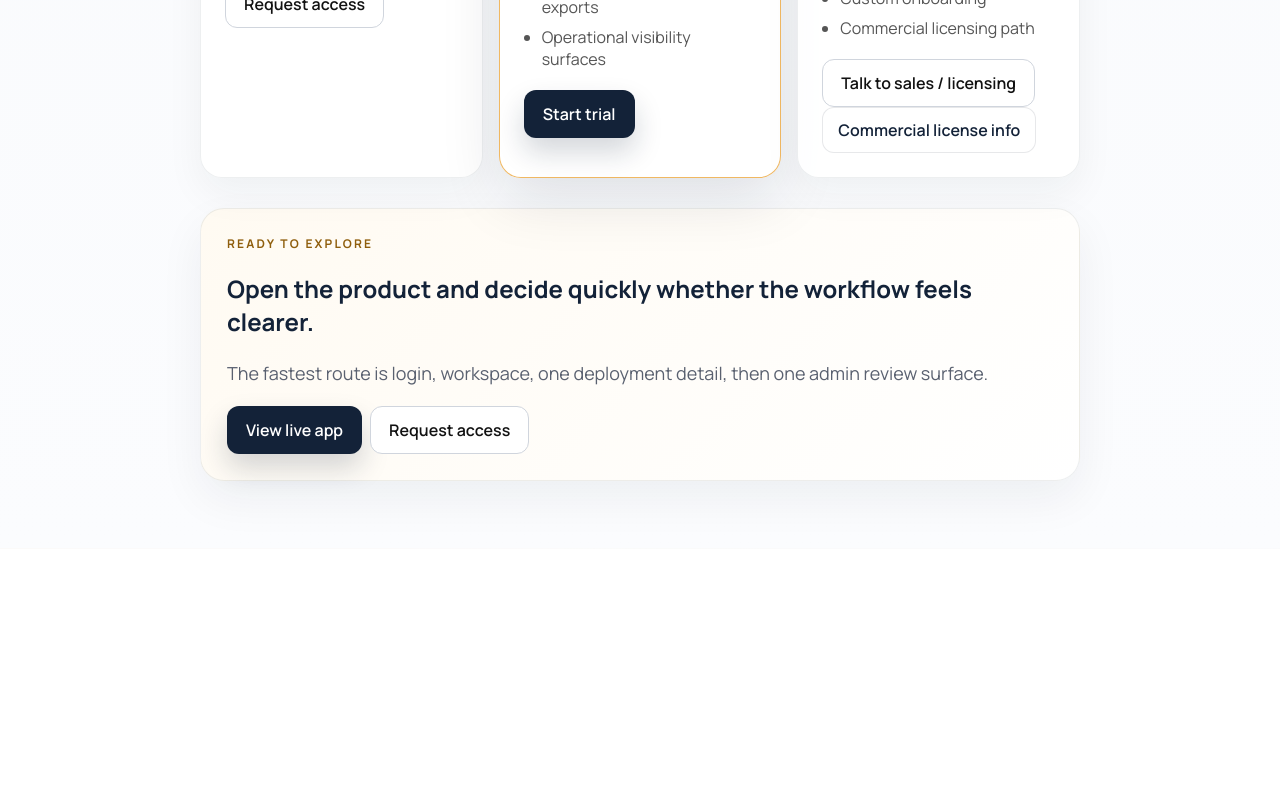
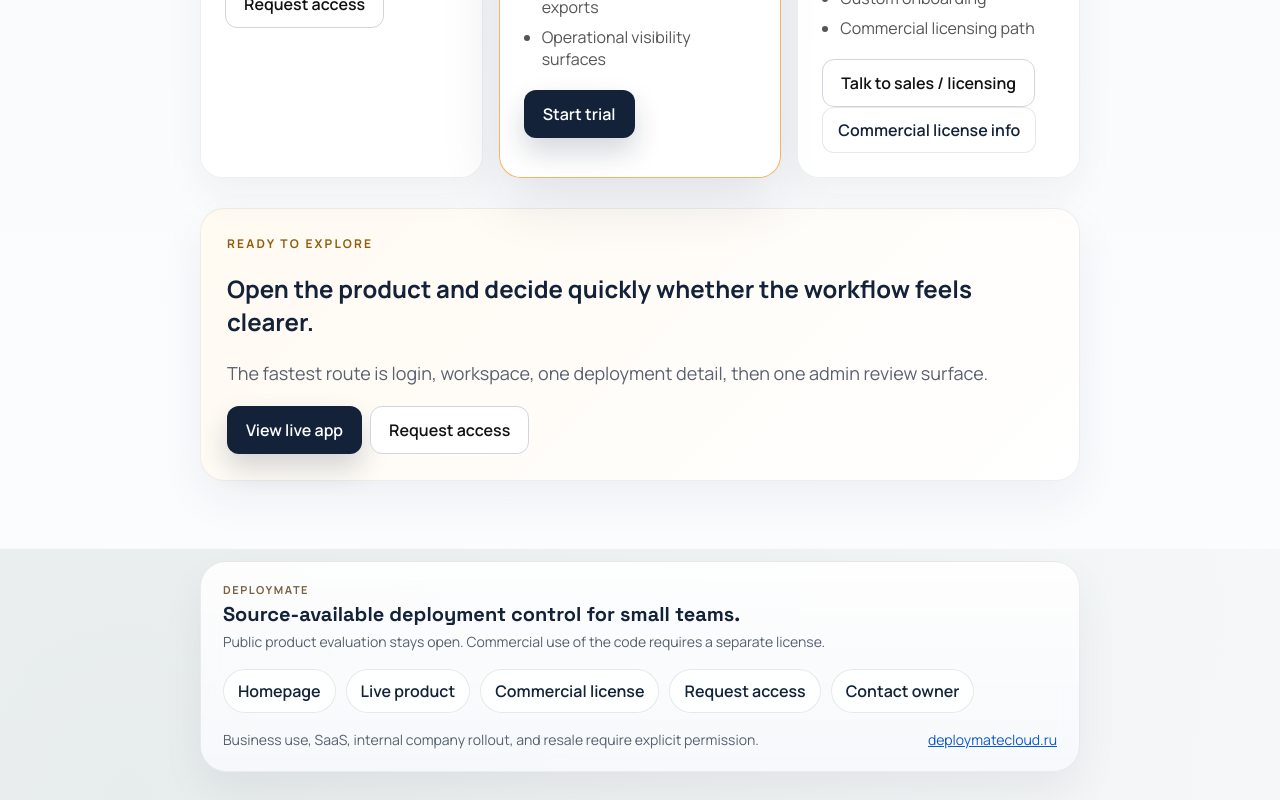
Before and after one commit to AlexGerlitz/deploymate, a Next.js app in the folder frontend/: page / in a window 1280 px wide. Shown: the part 6246-7046 px from the top of the page. Before the commit the page ends 6795 px from the top, so only its background shows below. Built offline with nearby package versions, Linux system fonts and the light colour scheme.

Commit message:
Add global commercial contact footer

```diff
--- a/frontend/app/globals.css
+++ b/frontend/app/globals.css
@@ -32,6 +32,11 @@
   text-rendering: optimizeLegibility;
 }
 
+body > * {
+  position: relative;
+  z-index: 1;
+}
+
 ::selection {
   background: rgba(201, 147, 56, 0.22);
 }
@@ -88,6 +93,83 @@
 .container {
   max-width: 880px;
   margin: 0 auto;
+}
+
+.siteFooter {
+  margin-top: 12px;
+  padding: 0 16px 28px;
+}
+
+.siteFooterInner {
+  display: grid;
+  gap: 16px;
+  padding: 20px 22px;
+  border: 1px solid rgba(19, 34, 56, 0.08);
+  border-radius: 26px;
+  background:
+    linear-gradient(180deg, rgba(255, 255, 255, 0.88) 0%, rgba(247, 249, 252, 0.9) 100%);
+  box-shadow: 0 20px 44px rgba(17, 24, 39, 0.06);
+  backdrop-filter: blur(14px);
+}
+
+.siteFooterBrand {
+  display: grid;
+  gap: 6px;
+}
+
+.siteFooterBrand strong {
+  font-family: var(--font-display), sans-serif;
+  font-size: 20px;
+  line-height: 1.1;
+}
+
+.siteFooterBrand p,
+.siteFooterMeta {
+  margin: 0;
+  color: var(--text-secondary);
+  font-size: 14px;
+  line-height: 1.55;
+}
+
+.siteFooterEyebrow {
+  color: #7a6240;
+  font-size: 11px;
+  font-weight: 700;
+  letter-spacing: 0.14em;
+  text-transform: uppercase;
+}
+
+.siteFooterLinks {
+  display: flex;
+  flex-wrap: wrap;
+  gap: 10px;
+}
+
+.siteFooterLink {
+  display: inline-flex;
+  align-items: center;
+  justify-content: center;
+  min-height: 42px;
+  border: 1px solid rgba(19, 34, 56, 0.1);
+  border-radius: 999px;
+  background: rgba(255, 255, 255, 0.94);
+  padding: 10px 14px;
+  color: var(--text-primary);
+  font-weight: 600;
+}
+
+.siteFooterLink:hover {
+  transform: translateY(-1px);
+  border-color: rgba(19, 34, 56, 0.16);
+  box-shadow: 0 12px 24px rgba(17, 24, 39, 0.08);
+}
+
+.siteFooterMeta {
+  display: flex;
+  flex-wrap: wrap;
+  align-items: center;
+  justify-content: space-between;
+  gap: 10px 16px;
 }
 
 .narrowContainer {
@@ -2488,6 +2570,7 @@
 
   .landingTopbarInner .buttonRow,
   .landingHeroCopy .buttonRow,
+  .siteFooterLinks,
   .workspaceHeroActions,
   .formActions,
   .runtimePrimaryActions,
@@ -2499,6 +2582,7 @@
 
   .landingTopbarInner .buttonRow > *,
   .landingHeroCopy .buttonRow > *,
+  .siteFooterLinks > *,
   .workspaceHeroActions > *,
   .formActions > *,
   .runtimePrimaryActions > *,
@@ -2599,6 +2683,7 @@
   .sectionHeader,
   .authCardHeader,
   .authCardFooter,
+  .siteFooterMeta,
   .workspaceReviewerHeader {
     flex-direction: column;
     align-items: flex-start;
@@ -2654,6 +2739,17 @@
   .landingMetaBadge {
     white-space: normal;
   }
+
+  .siteFooter {
+    padding-left: 12px;
+    padding-right: 12px;
+    padding-bottom: 20px;
+  }
+
+  .siteFooterInner {
+    padding: 16px;
+    border-radius: 22px;
+  }
 }
 
 @media (min-width: 720px) {
--- a/frontend/app/layout.js
+++ b/frontend/app/layout.js
@@ -1,4 +1,5 @@
 import "./globals.css";
+import Link from "next/link";
 import { Manrope, Space_Grotesk } from "next/font/google";
 
 const manrope = Manrope({
@@ -13,13 +14,58 @@
 
 export const metadata = {
   title: "DeployMate",
-  description: "DeployMate is a B2B deployment control surface for VPS-based teams.",
+  description:
+    "DeployMate is a source-available deployment control surface for small teams. Commercial use requires a separate license.",
 };
 
 export default function RootLayout({ children }) {
   return (
     <html lang="en">
-      <body className={`${manrope.variable} ${spaceGrotesk.variable}`}>{children}</body>
+      <body className={`${manrope.variable} ${spaceGrotesk.variable}`}>
+        {children}
+        <footer className="siteFooter">
+          <div className="container siteFooterInner">
+            <div className="siteFooterBrand">
+              <span className="siteFooterEyebrow">DeployMate</span>
+              <strong>Source-available deployment control for small teams.</strong>
+              <p>
+                Public product evaluation stays open. Commercial use of the code requires a
+                separate license.
+              </p>
+            </div>
+
+            <div className="siteFooterLinks" aria-label="Footer links">
+              <Link href="/" className="siteFooterLink">
+                Homepage
+              </Link>
+              <Link href="/login" className="siteFooterLink">
+                Live product
+              </Link>
+              <Link href="/commercial-license" className="siteFooterLink">
+                Commercial license
+              </Link>
+              <Link href="/upgrade" className="siteFooterLink">
+                Request access
+              </Link>
+              <a
+                href="https://github.com/AlexGerlitz"
+                className="siteFooterLink"
+                target="_blank"
+                rel="noreferrer"
+              >
+                Contact owner
+              </a>
+            </div>
+
+            <div className="siteFooterMeta">
+              <span>Business use, SaaS, internal company rollout, and resale require explicit permission.</span>
+              <a href="https://deploymatecloud.ru" className="inlineLink">
+                deploymatecloud.ru
+              </a>
+            </div>
+          </div>
+        </footer>
+      </body>
     </html>
   );
 }
```
